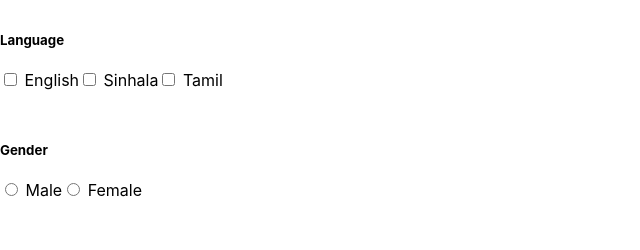
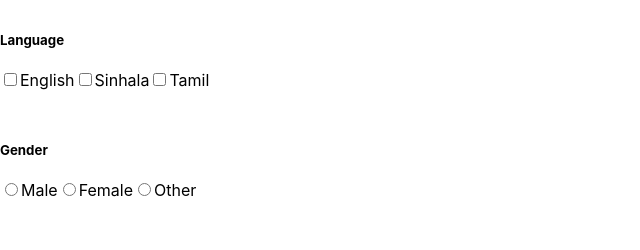
Before and after one commit to NayanahariRanasinghe/React_Test_App_2023_11_29, a React (Create React App) app: page /AddDetailsForm in a window 1280 px wide. Shown: the part 440-690 px from the top of the page, without its empty margins (0-640 px from the left). Built offline with nearby package versions, Linux system fonts and the light colour scheme.

Commit message:
cuctom fields

```diff
--- /dev/null
+++ b/src/components/elements/CustomCheckboxField.js
@@ -0,0 +1,25 @@
+import React from 'react'
+
+export default function CustomCheckboxField({name, checkValueList,setValue,selectedValue }) {
+  return (
+    <div>
+      {checkValueList && checkValueList.length > 0 ?
+        checkValueList.map((item) =>
+          <>
+            <label key={item.id}>
+              <input
+                name={name}
+                type='checkbox'
+                value={item.value}
+                checked={selectedValue && selectedValue === item.value ? true : false}
+                onChange={(e) => { console.log(e.target.value); setValue(item.value);}}
+              />
+              {item.value}
+            </label>
+          </>
+        )
+        : <></>
+      }
+    </div>
+  )
+}
--- /dev/null
+++ b/src/components/elements/CustomRadioField.js
@@ -0,0 +1,25 @@
+import React from 'react'
+
+export default function CustomRadioField({name, checkValueList,setValue,selectedValue }) {
+  return (
+    <div>
+      {checkValueList && checkValueList.length > 0 ?
+        checkValueList.map((item) =>
+          <>
+            <label key={item.id}>
+              <input
+                name={name}
+                type='radio'
+                value={item.value}
+                checked={selectedValue && selectedValue === item.value ? true : false}
+                onChange={(e) => { console.log(e.target.value); setValue(item.value);}}
+              />
+              {item.value}
+            </label>
+          </>
+        )
+        : <></>
+      }
+    </div>
+  )
+}
--- a/src/components/elements/CutomInputField.js
+++ b/src/components/elements/CutomInputField.js
@@ -1,6 +1,6 @@
 import React from 'react'
 
-export default function CutomInputField({ name, value, setValue, inputMode }) {
+export default function CutomInputField({ name, value, setValue, inputMode,onBlur }) {
   return (
     <div>
       <input
@@ -8,6 +8,11 @@ export default function CutomInputField({ name, value, setValue, inputMode }) {
         value={value && value !== null ? value : ''}
         onChange={(e) => { console.log(e.target.value); setValue(e.target.value); }}
         inputMode={inputMode}
+        onBlur={()=>{
+          if(onBlur && onBlur!==null){
+            onBlur()
+          }
+        }}
       />
     </div>
   )
--- a/src/components/forms/AddDetailsForm.js
+++ b/src/components/forms/AddDetailsForm.js
@@ -9,13 +9,27 @@ import { userDetailsListAction,setIsNewUserFormAction,setSelectedUserAction } fr
 import { validatePhoneNumber } from '../../validations/phoneNoValidation';
 import { validateEmailAddress } from '../../validations/emailValidation';
 import CutomInputField from '../elements/CutomInputField';
+import CustomCheckboxField from '../elements/CustomCheckboxField';
+import CustomRadioField from '../elements/CustomRadioField';
 
 const formSyles = {
   rowStyle: {
     paddingBottom: 30,
     width: '40%',
   }
-}
+};
+
+const languageCheckList=[
+  {id:1,value:'English'},
+  {id:2,value:'Sinhala'},
+  {id:3,value:'Tamil'}
+];
+
+const genderList=[
+  {id:1,value:'Male'},
+  {id:2,value:'Female'},
+  {id:3,value:'Other'}
+]
 
 
 function AddDetailsForm(props) {
@@ -35,8 +49,7 @@ function AddDetailsForm(props) {
   const [isfillAllFeildError, setIsfillAllFeildError] = useState(false);
 
   const handleInputPhoneNumberChange = (e) => {
-    const inputValue = e.target.value;
-    // Replace any non-digit characters
+    const inputValue = e;
     const cleanedInput = inputValue.replace(/\D/g, '');
     setPhoneNumber(cleanedInput);
     let valid=  validatePhoneNumber(cleanedInput);
@@ -44,7 +57,7 @@ function AddDetailsForm(props) {
   };
 
   const handleEmailChange = (e) => {
-    const newEmail = e.target.value;
+    const newEmail = e;
     setEmail(newEmail);
 
     const isValid = validateEmailAddress(newEmail);
@@ -101,10 +114,8 @@ function AddDetailsForm(props) {
     const dobDate = new Date(selectedDOB);
     const today = new Date();
 
-    // Calculate the difference in years
     const ageDifference = today.getFullYear() - dobDate.getFullYear();
 
-    // Check if the birthday has occurred this year
     if (
       today.getMonth() < dobDate.getMonth() ||
       (today.getMonth() === dobDate.getMonth() && today.getDate() < dobDate.getDate())
@@ -155,14 +166,9 @@ function AddDetailsForm(props) {
 
 
   useEffect(()=>{
-    // console.log('props.userDetailsReducer.userDetailsList:-',props.userDetailsReducer.userDetailsList);
-    // console.log('props.userDetailsReducer.selectedUserDetails:-',props.userDetailsReducer.selectedUserDetails);
-    // console.log('props.userDetailsReducer.isNewUserForm:-',props.userDetailsReducer.isNewUserForm);
     setPassUserDetails(props.userDetailsReducer.selectedUserDetails);
 
     if (props.userDetailsReducer.isNewUserForm===false && props.userDetailsReducer.selectedUserDetails !== null) {
-      // console.log('userDetailsList:-', props.userDetailsReducer.selectedUserDetails.details);
-      // console.log('------------------------');
       getSelectedLanguage(props.userDetailsReducer.selectedUserDetails.details);
       getSelectedGender(props.userDetailsReducer.selectedUserDetails.details);
       getFirstName(props.userDetailsReducer.selectedUserDetails.details);
@@ -243,96 +249,72 @@ function AddDetailsForm(props) {
     }
   }
 
+  const phoneNoOnBlur=()=>{
+    let valid = validatePhoneNumber(phoneNumber);
+    setIsValid(valid);
+  }
+
   return (
     <div>
       <Row
         style={formSyles.rowStyle}
       >
         <h5>First Name</h5>
-        <CutomInputField name={'firstName'} setValue={setFirstName} value={firstName} inputMode={'default'}/>
-        {/* <input name='firstName' value={firstName && firstName !== null ? firstName : ''} onChange={(e) => { console.log(e.target.value); setFirstName(e.target.value); }} /> */}
+        <CutomInputField name={'firstName'} setValue={setFirstName} value={firstName} inputMode={'default'} onBlur={null}/>
       </Row>
       <Row
         style={formSyles.rowStyle}
       >
         <h5>Last Name</h5>
-        <CutomInputField name={'lastName'} setValue={setLastName} value={lastName} inputMode={'default'}/>
-        {/* <input name='lastName' value={lastName && lastName !== null ? lastName : ''} onChange={(e) => { console.log(e.target.value); setLastName(e.target.value); }} /> */}
+        <CutomInputField name={'lastName'} setValue={setLastName} value={lastName} inputMode={'default'} onBlur={null}/>
       </Row>
       <Row
         style={formSyles.rowStyle}
       >
         <h5>Date of Birth</h5>
-        {/* <input name='dob' onChange={(e) => { console.log(e.target.value);  }} /> */}
         <DatePicker
-          // className={"form-control form-control-sm form__field" + cuslist + " "+this.state.warningclses}
           selected={selectedDOB ? selectedDOB : ''}
           dateFormat="yyyy-MM-dd"
-          // onBlur={e => this.handleValidate(e.target.value)}
           onChange={date => { console.log(date); setSelectedDOB(date) }}
-        // disabled={this.props.disabled}
-
         />
       </Row>
       <Row
         style={formSyles.rowStyle}
       >
         <h5>Age</h5>
-        <CutomInputField name={'age'} setValue={setAge} value={age} inputMode={'numeric'}/>
-        {/* <input name='age' value={age} inputMode='numeric' onChange={(e) => { console.log(e.target.value); setAge(e.target.value) }} /> */}
+        <CutomInputField name={'age'} setValue={setAge} value={age} inputMode={'numeric'} onBlur={null}/>
       </Row>
       <Row
         style={formSyles.rowStyle}
       >
         <h5>Language</h5>
-        <label><input name='language' type='checkbox' value='English' checked={selectedLanguage && selectedLanguage === 'English' ? true : false} onChange={(e) => { console.log(e.target.value); setSelectedLanguage('English'); }} /> English</label>
-        <label><input name='language' type='checkbox' value='Sinhala' checked={selectedLanguage && selectedLanguage === 'Sinhala' ? true : false} onChange={(e) => { console.log(e.target.value); setSelectedLanguage('Sinhala'); }} /> Sinhala</label>
-        <label><input name='language' type='checkbox' value='tamil' checked={selectedLanguage && selectedLanguage === 'Tamil' ? true : false} onChange={(e) => { console.log(e.target.value); setSelectedLanguage('Tamil'); }} /> Tamil</label>
+        <CustomCheckboxField checkValueList={languageCheckList} name={'language'} selectedValue={selectedLanguage} setValue={setSelectedLanguage}/>
       </Row>
       <Row
         style={formSyles.rowStyle}
       >
         <h5>Gender</h5>
-        <label><input name='gender' type='radio' value='male' checked={selectedGender && selectedGender === 'Male' ? true : false} onChange={(e) => { console.log(e.target.value); setSelectedGender('Male'); }} /> Male</label>
-        <label><input name='gender' type='radio' value='female' checked={selectedGender && selectedGender === 'Female' ? true : false} onChange={(e) => { console.log(e.target.value); setSelectedGender('Female'); }} /> Female</label>
+        <CustomRadioField checkValueList={genderList} name={'gender'} selectedValue={selectedGender} setValue={setSelectedGender} />
       </Row>
       <Row
         style={formSyles.rowStyle}
       >
         <h5>Email</h5>
-        <input name='email' value={email} onChange={(e) => { console.log(e.target.value); handleEmailChange(e); }} />
+        <CutomInputField inputMode={'default'} name={'email'} setValue={handleEmailChange} value={email} />
         {email !== '' && !isValidEmail && <p style={{ color: 'red' }}>Please enter a valid email address.</p>}
       </Row>
       <Row
         style={formSyles.rowStyle}
       >
         <h5>Telephone</h5>
-        {/* <input name='telephone' onChange={(e) => { console.log(e.target.value);  }} /> */}
-        {/* <label>
-          Enter Sri Lankan Phone Number: */}
-        <input
-          type="text"
-          value={phoneNumber}
-          onChange={handleInputPhoneNumberChange}
-          onBlur={()=>{
-            let valid = validatePhoneNumber(phoneNumber);
-            setIsValid(valid);
-          }}
-        />
-        {/* </label> */}
-        {/* { isValid ? (
-          <p style={{ color: 'green' }}>Valid Phone Number</p>
-        ) : (
-          <p style={{ color: 'red' }}>Invalid Phone Number</p>
-        )} */}
+        <CutomInputField inputMode={'default'} name={'telephone'} setValue={handleInputPhoneNumberChange} value={phoneNumber} onBlur={phoneNoOnBlur}/>
+
         {phoneNumber !== '' && !isValid && <p style={{ color: 'red' }}>Invalid Phone Number.</p>}
       </Row>
-      {/* <Row> */}
       {isfillAllFeildError ?
         <h6 style={{ color: 'red' }}>Plase fill all the fields</h6>
         : <></>
       }
-      {/* </Row> */}
       <Row
         style={{
           // ...formSyles.rowStyle,
@@ -358,8 +340,6 @@ function AddDetailsForm(props) {
   )
 }
 
-// export default withRouter(AddDetailsForm);
-
 const mapStateToProps = state => ({
   ...state
 });
```
